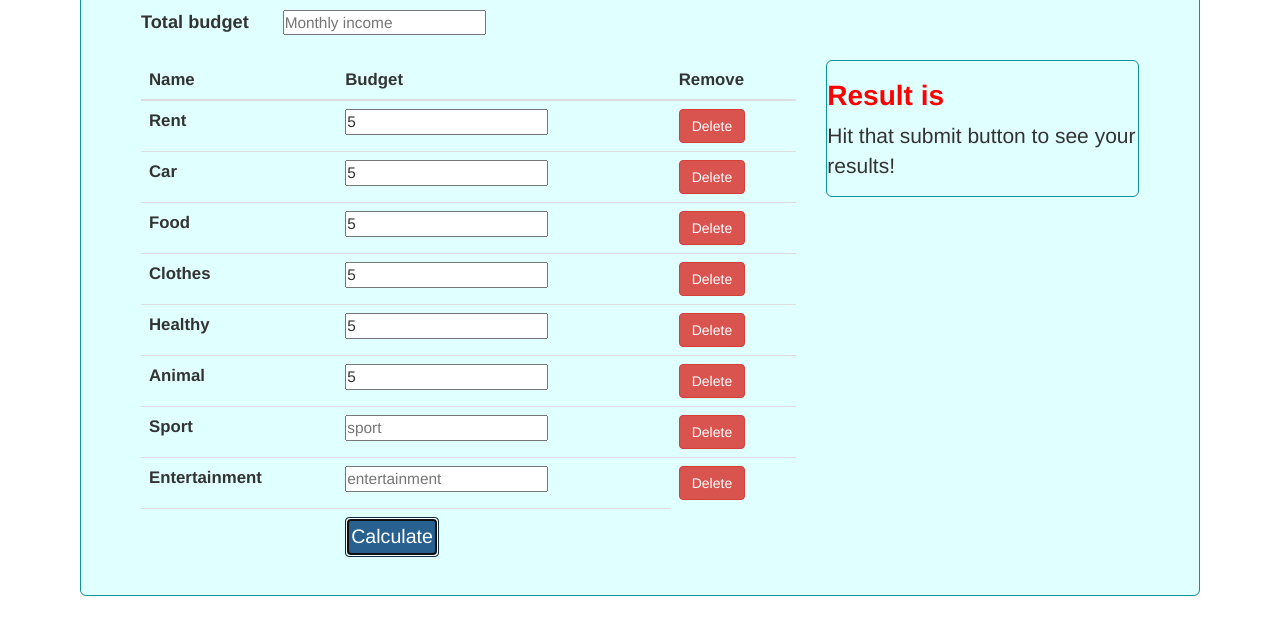
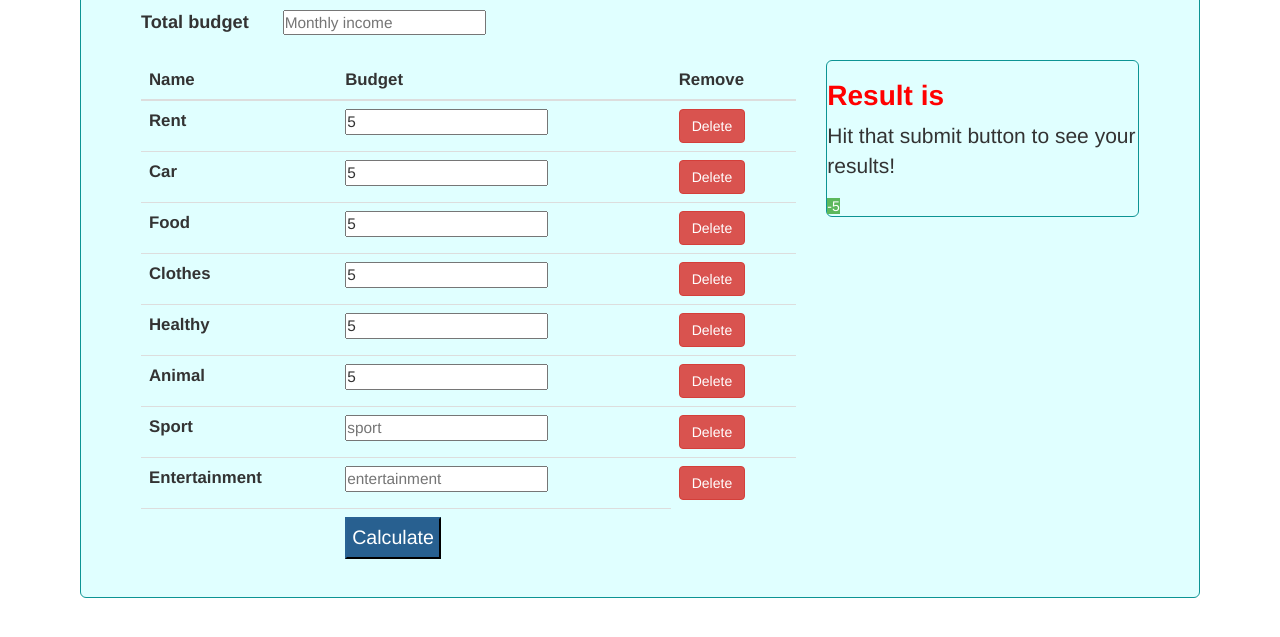
Before and after one commit to Pheniksja/Budget-application, a plain HTML site: page index.html in a window 1280 px wide. Both pictures are taken after typing "5", "5", "5", "5", "5", "5" into the empty fields and a click on the button "Calculate". Shown: the part 81-718 px from the top of the page. Drawn offline with nearby package versions, Linux system fonts and the light colour scheme.

Commit message:
App Budget-calculate result

```diff
--- a/index.html
+++ b/index.html
@@ -107,7 +107,7 @@
                         <tr>
                             <th>
                                 <td>
-                                        <button class="btn btn-primary" id="btnCalculate">Calculate</button>
+                                        <button class="btnResult btn-primary" id="btnCalculate">Calculate</button>
                                 </td>
                             </th>
                         </tr>
--- a/js/app.js
+++ b/js/app.js
@@ -1,41 +1,47 @@
 //DOMContentLoaded
-const btn = document.querySelector('.btn');
-const rent = document.querySelector('#rent');
-console.log(rent);
-const rentValue = rent.value
-console.log(rentValue);
+const btn = document.querySelector('.btnResult');
 
 btn.addEventListener("click", function (event) {
     // event.preventDefault()
 
 // $(function() {
     //łapię elementy i tworzę zmienne
+    const income = document.querySelector('#income');
+    const incomeValue = income.value
     const rent = document.querySelector('#rent');
-    console.log(rent);
+    const rentValue = rent.value
+    // console.log(rent);
     const car = document.querySelector('#car');
+    const carValue = car.value
     const food = document.querySelector('#food');
+    const foodValue = food.value
     const clothes = document.querySelector('#clothes');
+    const clothesValue = clothes.value
     const health = document.querySelector('#health');
+    const healthValue = health.value
     const animal = document.querySelector('#animal');
+    const animalValue = animal.value
     const sport = document.querySelector('#sport');
+    const sportValue = sport.value
     const entertainment = document.querySelector('#entertainment');
+    const entertainmentValue = entertainment.value
     const finalResult = document.querySelector('#result');
-    const rentValue = rent.value
 
-    console.log(rentValue)
+
+    // console.log(rentValue)
 
 
     if ( rentValue === "") {
         alert ('UWAGA: Wprowadzany znak musi być liczbą')
     }
     else {
-       var result = 1 + rentValue
+       var result =  incomeValue - rentValue - sportValue
     }
     finalResult.textContent = result;
-    amountInput.value = '';
+    // rentValue.value = '';
     console.log(result)
 // })
-console.log(rent);
+console.log(result);
 })
 // finalResult.textContent = result;
 //     amountInput.value = '';
```
